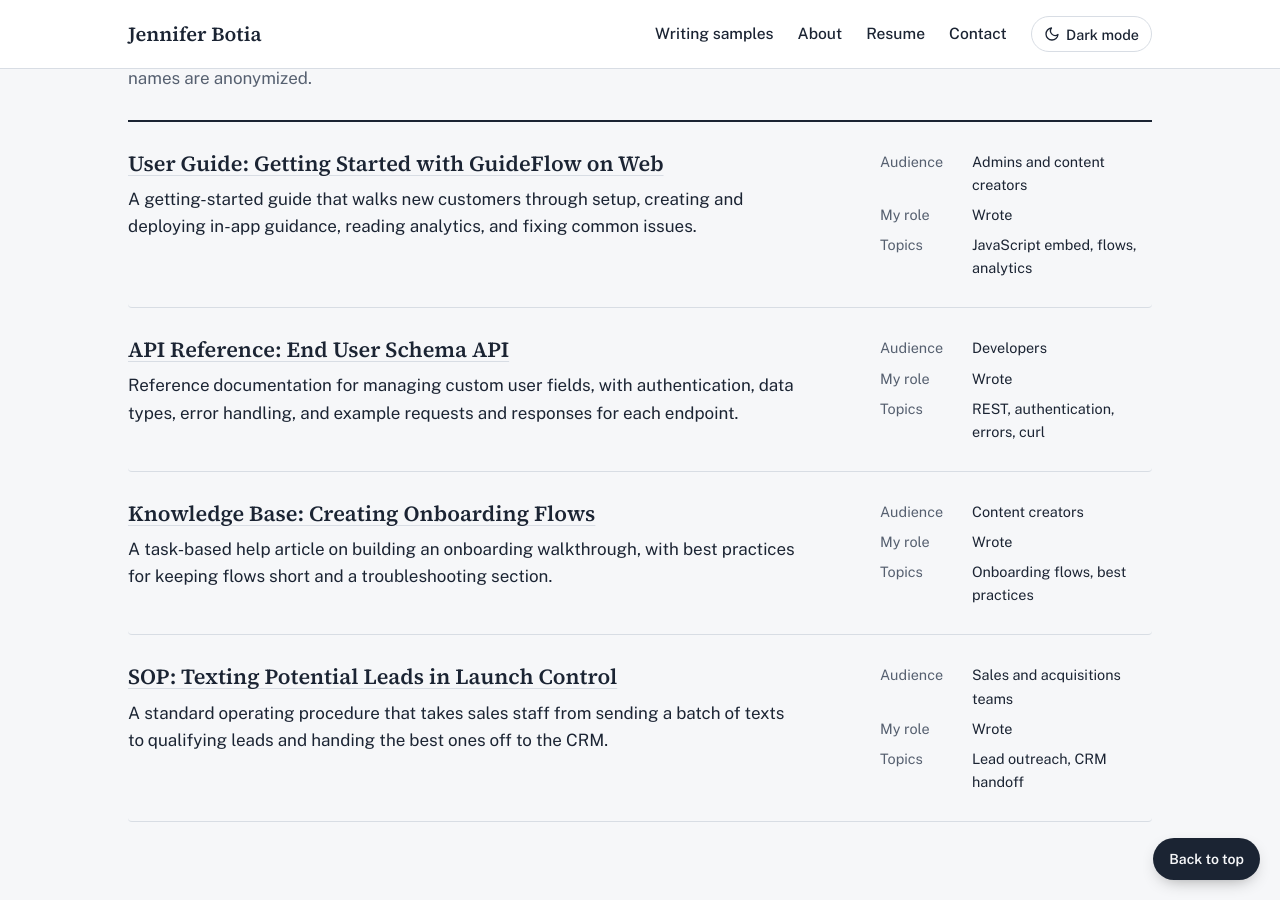
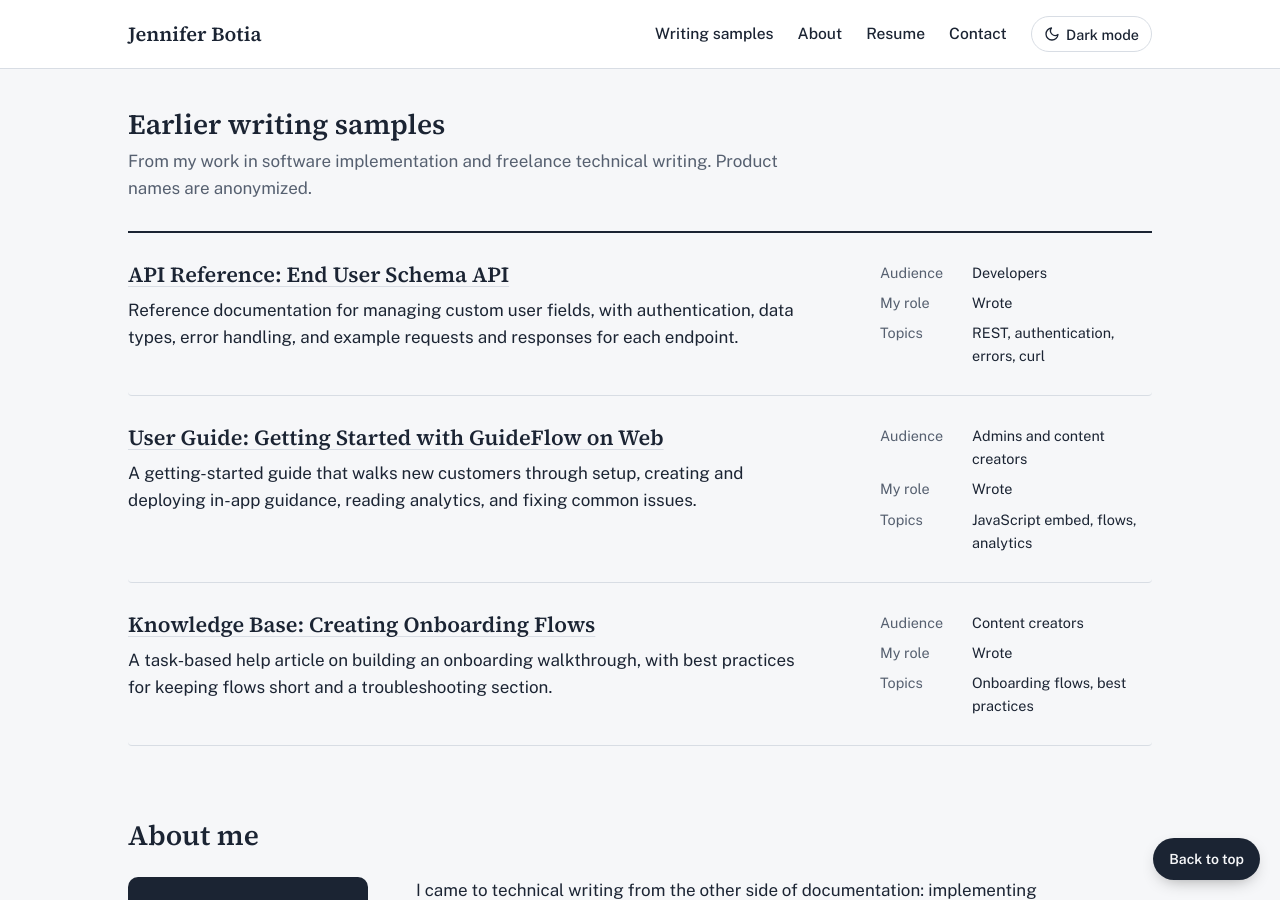
Before and after one commit to Jenjimenez/tech-writing-portfolio, a Jekyll site: the page built from index.html, in a window 1280 px wide and 900 px high, scrolled down 2159 px. Built offline with Jekyll 4.4.1, drawn with Linux system fonts in a browser that asks for light colours; some of the changed text lies outside the part shown.

Commit message:
Remove About photo, update resume, hero lede, principles strip, AI filter, reorder earlier samples, remove SOP card

```diff
--- a/_data/samples.yml
+++ b/_data/samples.yml
@@ -9,11 +9,9 @@
   title: "Terraform Lab: from using modules to versioning your own"
 - url: /Pluralsight_Work/author-onboarding-playbook.html
   title: "Onboarding Playbook: standardizing author review across 4 lab types"
+- url: /API_Documentation/api-end-user-example.html
+  title: "API Reference: End User Schema API"
 - url: /User_Guides/web-user-guide.html
   title: "User Guide: Getting Started with GuideFlow on Web"
-- url: /API_Documentation/api-end-user-example.html
-  title: "API Reference: End User Schema API"
 - url: /Knowledge_Base_Articles/kb-guideflow-flows.html
   title: "Knowledge Base: Creating Onboarding Flows"
-- url: /SOPs/sop-launch-control.html
-  title: "SOP: Texting Potential Leads in Launch Control"
--- a/index.html
+++ b/index.html
@@ -9,7 +9,7 @@
     <del aria-hidden="true">is hard to follow</del>
     <ins>works the first time.</ins>
   </h1>
-  <p class="lede">I’m Jennifer Botia, a technical writer and Technical Content Producer at Pluralsight. I create tutorials, API docs, and hands-on labs for developer audiences, and I test every step I edit, so instructions work the first time.</p>
+  <p class="lede">I’m Jennifer Botia, a technical writer and Technical Content Producer at Pluralsight. I review AI-generated labs for accuracy, and I create tutorials, API docs, and hands-on labs that learners can follow the first time.</p>
   <p class="actions">
     <a class="button primary" href="#work">Read my writing samples</a>
     <a class="button" href="{{ '/Jennifer_Botia_2026.pdf' | relative_url }}" target="_blank" rel="noopener">View resume (PDF)<span class="sr-only"> (opens in a new tab)</span></a>
@@ -50,6 +50,11 @@
   </div>
 </section>
 
+<section class="wrap" aria-labelledby="principles-strip-heading">
+  <h2 id="principles-strip-heading" class="sr-only">My writing principles</h2>
+  <p>If I didn’t test it, I don’t publish it. One step, one action. Write for the person who’s stuck. <a href="#principles">See all my writing principles</a>.</p>
+</section>
+
 <div id="work">
 <div class="wrap sample-filter" hidden>
   <p class="filter-label" id="filter-label">Filter writing samples by skill</p>
@@ -59,6 +64,7 @@
     <button type="button" class="filter-btn" data-filter="devdocs" aria-pressed="false">Developer documentation</button>
     <button type="button" class="filter-btn" data-filter="learning" aria-pressed="false">Learning and user guidance</button>
     <button type="button" class="filter-btn" data-filter="ops" aria-pressed="false">Content operations</button>
+    <button type="button" class="filter-btn" data-filter="ai" aria-pressed="false">AI evaluation</button>
   </div>
   <p class="filter-status" aria-live="polite"></p>
 </div>
@@ -68,7 +74,7 @@
   <p class="section-intro">Each sample opens with a short note on who it's for and what I did. Published labs on Pluralsight show an overview to everyone; taking the full lab needs a subscription.</p>
 
   <ol class="samples">
-    <li class="sample" data-types="editing devdocs">
+    <li class="sample" data-types="editing devdocs ai">
       <div class="sample-main">
         <h3><a href="{{ '/Pluralsight_Work/ai-lab-review.html' | relative_url }}">Reviewing AI-Generated Labs: What I Catch and Why</a> <span class="new-badge">New</span></h3>
         <p>My rubric for reviewing AI-generated hands-on labs (validation first, then alignment and style), illustrated with 7 fixes from a C# debugging lab, each written as feedback to improve the prompting.</p>
@@ -132,17 +138,6 @@
   <h2 id="earlier-heading">Earlier writing samples</h2>
   <p class="section-intro">From my work in software implementation and freelance technical writing. Product names are anonymized.</p>
   <ol class="samples">
-    <li class="sample" data-types="learning">
-      <div class="sample-main">
-        <h3><a href="{{ '/User_Guides/web-user-guide.html' | relative_url }}">User Guide: Getting Started with GuideFlow on Web</a></h3>
-        <p>A getting-started guide that walks new customers through setup, creating and deploying in-app guidance, reading analytics, and fixing common issues.</p>
-      </div>
-      <dl class="meta">
-        <div><dt>Audience</dt><dd>Admins and content creators</dd></div>
-        <div><dt>My role</dt><dd>Wrote</dd></div>
-        <div><dt>Topics</dt><dd>JavaScript embed, flows, analytics</dd></div>
-      </dl>
-    </li>
     <li class="sample" data-types="devdocs">
       <div class="sample-main">
         <h3><a href="{{ '/API_Documentation/api-end-user-example.html' | relative_url }}">API Reference: End User Schema API</a></h3>
@@ -156,6 +151,17 @@
     </li>
     <li class="sample" data-types="learning">
       <div class="sample-main">
+        <h3><a href="{{ '/User_Guides/web-user-guide.html' | relative_url }}">User Guide: Getting Started with GuideFlow on Web</a></h3>
+        <p>A getting-started guide that walks new customers through setup, creating and deploying in-app guidance, reading analytics, and fixing common issues.</p>
+      </div>
+      <dl class="meta">
+        <div><dt>Audience</dt><dd>Admins and content creators</dd></div>
+        <div><dt>My role</dt><dd>Wrote</dd></div>
+        <div><dt>Topics</dt><dd>JavaScript embed, flows, analytics</dd></div>
+      </dl>
+    </li>
+    <li class="sample" data-types="learning">
+      <div class="sample-main">
         <h3><a href="{{ '/Knowledge_Base_Articles/kb-guideflow-flows.html' | relative_url }}">Knowledge Base: Creating Onboarding Flows</a></h3>
         <p>A task-based help article on building an onboarding walkthrough, with best practices for keeping flows short and a troubleshooting section.</p>
       </div>
@@ -163,17 +169,6 @@
         <div><dt>Audience</dt><dd>Content creators</dd></div>
         <div><dt>My role</dt><dd>Wrote</dd></div>
         <div><dt>Topics</dt><dd>Onboarding flows, best practices</dd></div>
-      </dl>
-    </li>
-    <li class="sample" data-types="ops">
-      <div class="sample-main">
-        <h3><a href="{{ '/SOPs/sop-launch-control.html' | relative_url }}">SOP: Texting Potential Leads in Launch Control</a></h3>
-        <p>A standard operating procedure that takes sales staff from sending a batch of texts to qualifying leads and handing the best ones off to the CRM.</p>
-      </div>
-      <dl class="meta">
-        <div><dt>Audience</dt><dd>Sales and acquisitions teams</dd></div>
-        <div><dt>My role</dt><dd>Wrote</dd></div>
-        <div><dt>Topics</dt><dd>Lead outreach, CRM handoff</dd></div>
       </dl>
     </li>
   </ol>
@@ -307,7 +302,7 @@
       <ul class="tag-list">
         <li><a class="tag" href="{{ '/Pluralsight_Work/before-and-after-lab-edit.html' | relative_url }}">AWS Lambda, CodeDeploy, and CloudWatch<span class="tag-where">before-and-after lab edit</span></a></li>
         <li><a class="tag" href="{{ '/Pluralsight_Work/lab-guide-terraform-modules.html' | relative_url }}">Terraform<span class="tag-where">Terraform lab guide</span></a></li>
-        <li><span class="tag tag-plain">AWS CloudFormation</span></li>
+        <li><a class="tag" href="{{ '/Pluralsight_Work/before-and-after-lab-edit.html' | relative_url }}">AWS CloudFormation<span class="tag-where">before-and-after lab edit</span></a></li>
         <li><a class="tag" href="{{ '/Pluralsight_Work/desktop-labs-vm-assertions.html' | relative_url }}#bash-examples">Bash<span class="tag-where">VM assertions guide</span></a></li>
         <li><a class="tag" href="{{ '/Pluralsight_Work/desktop-labs-vm-assertions.html' | relative_url }}#powershell-examples">PowerShell<span class="tag-where">VM assertions guide</span></a></li>
         <li><a class="tag" href="{{ '/API_Documentation/api-end-user-example.html' | relative_url }}#example-request">REST APIs and curl<span class="tag-where">API reference</span></a></li>
@@ -331,9 +326,7 @@
       <ul class="tag-list">
         <li><a class="tag" href="{{ '/Pluralsight_Work/author-onboarding-playbook.html' | relative_url }}">Author onboarding<span class="tag-where">onboarding playbook</span></a></li>
         <li><a class="tag" href="{{ '/Pluralsight_Work/author-onboarding-playbook.html' | relative_url }}">Review checklists<span class="tag-where">onboarding playbook</span></a></li>
-        <li><span class="tag tag-plain">Jira</span></li>
-        <li><span class="tag tag-plain">Asana</span></li>
-        <li><span class="tag tag-plain">English and Spanish</span></li>
+
       </ul>
     </div>
   </div>
```
